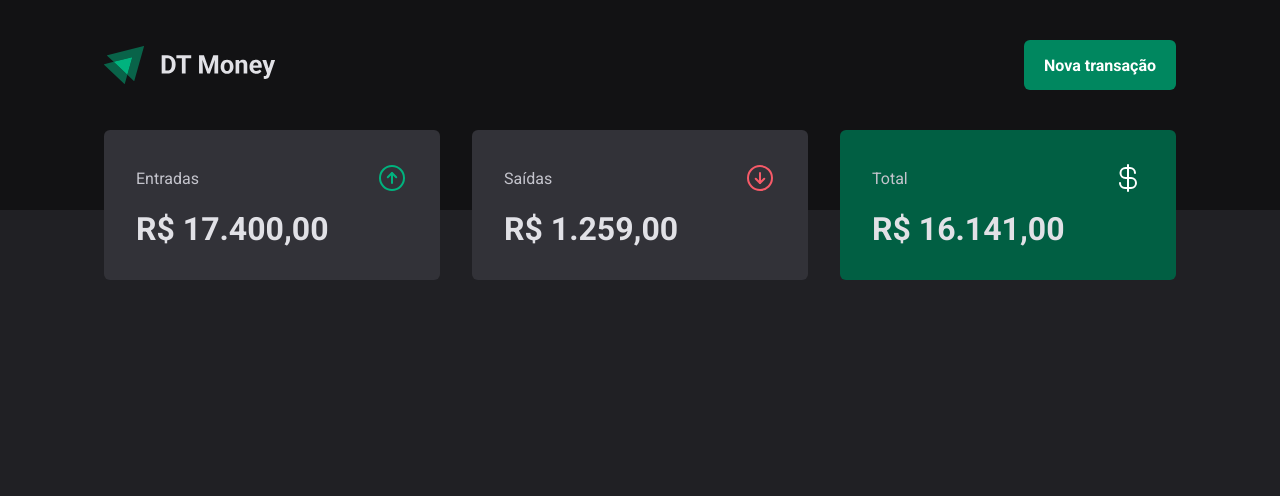
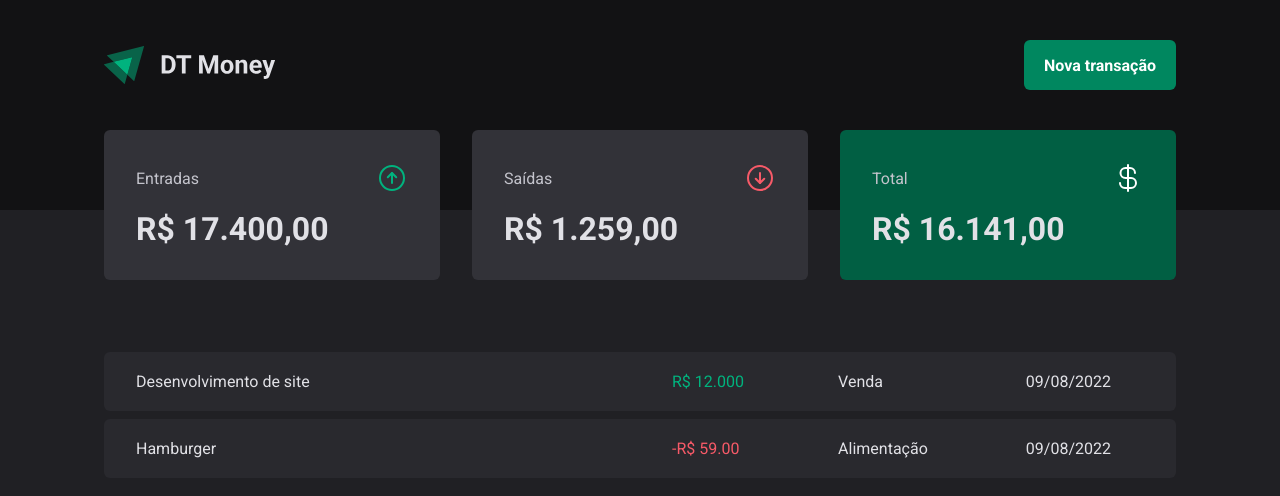
Before and after one commit to jfernandesdev/dt-money-2, a React (Vite) app: page / in a window 1280 px wide. Shown: the top 496 px of the page. Built offline with nearby package versions, Linux system fonts and the light colour scheme.

Commit message:
STYLE: transaction table

```diff
--- a/src/pages/Transactions/index.tsx
+++ b/src/pages/Transactions/index.tsx
@@ -1,13 +1,45 @@
 import { Header } from '../../components/Header'
 import { Summary } from '../../components/Summary'
 
-import { Container } from './styles'
+import {
+  TransactionsContainer,
+  TransactionsTable,
+  PriceHighlight
+} from './styles'
 
 export function Transactions() {
   return (
-    <Container>
+    <>
       <Header />
       <Summary />
-    </Container>
+
+      <TransactionsContainer>
+        <TransactionsTable>
+          <tbody>
+            <tr>
+              <td width="50%">Desenvolvimento de site</td>
+              <td>
+                <PriceHighlight variant="income">
+                  R$  12.000
+                </PriceHighlight>
+              </td>
+              <td>Venda</td>
+              <td>09/08/2022</td>
+            </tr>
+
+            <tr>
+              <td width="50%">Hamburger</td>
+              <td>
+                <PriceHighlight variant="outcome">
+                  -R$  59.00
+                </PriceHighlight>
+              </td>
+              <td>Alimentação</td>
+              <td>09/08/2022</td>
+            </tr>
+          </tbody>
+        </TransactionsTable>
+      </TransactionsContainer>
+    </>
   )
 }
--- a/src/pages/Transactions/styles.ts
+++ b/src/pages/Transactions/styles.ts
@@ -1,3 +1,38 @@
 import styled from 'styled-components'
 
-export const Container = styled.div``
+export const TransactionsContainer = styled.main`
+  width: 100%;
+  max-width: 1120px;
+  margin: 4rem auto 0;
+  padding: 0 1.5rem;
+`
+
+export const TransactionsTable = styled.table`
+  width: 100%;
+  border-collapse: separate;
+  border-spacing: 0 0.5rem;
+
+  td {
+    padding: 1.25rem 2rem;
+    background: ${(props) => props.theme['gray-700']};
+
+    &:first-child {
+      border-radius:  6px 0 0 6px;
+    }
+
+    &:last-child {
+      border-radius: 0 6px 6px 0;
+    }
+  }
+`
+
+interface PriceHighlightProps {
+  variant: 'income' | 'outcome';
+}
+
+export const PriceHighlight = styled.span<PriceHighlightProps>`
+  color: ${(props) => props.variant === 'income' ?
+    props.theme['green-300'] :
+    props.theme['red-300']
+  };
+`
```
